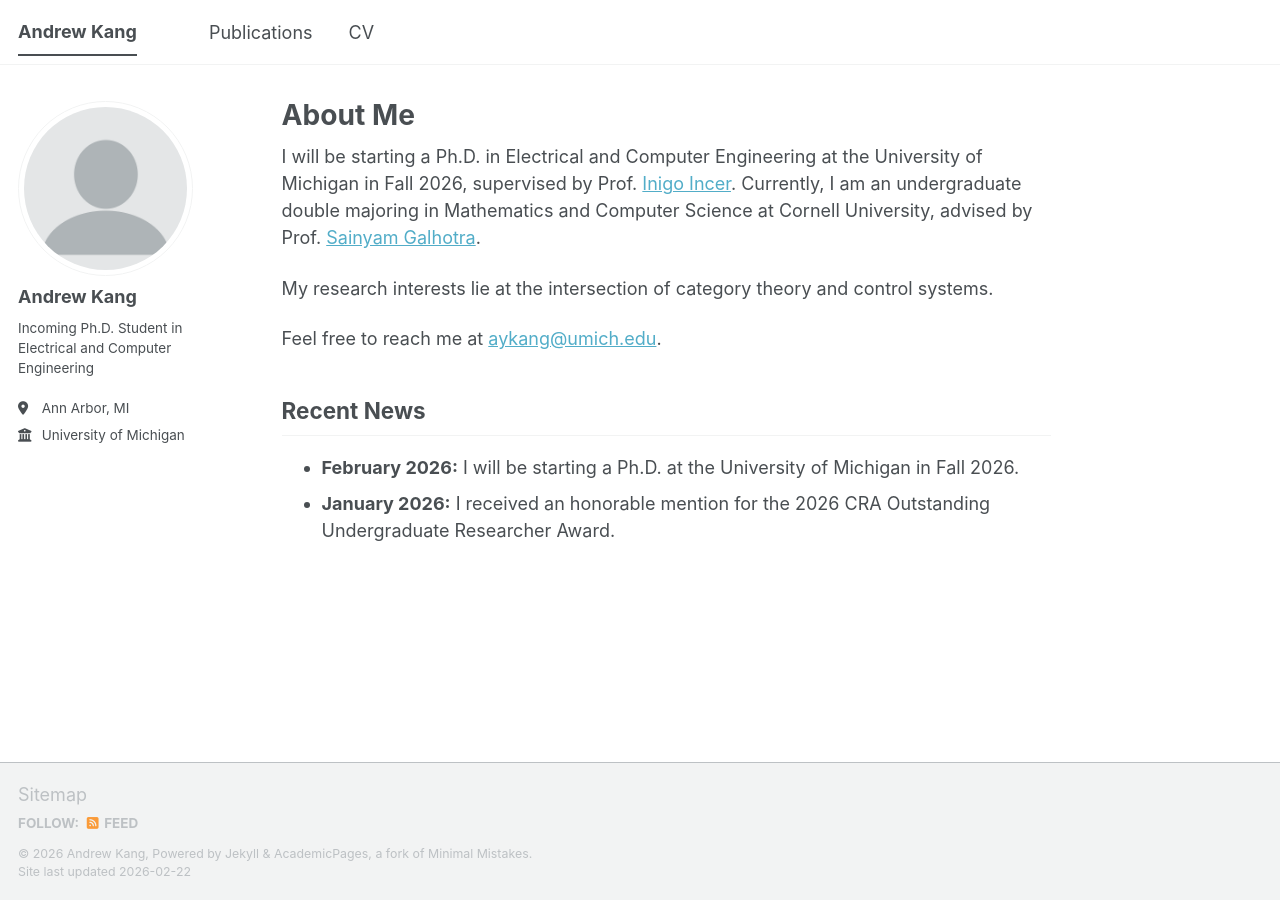
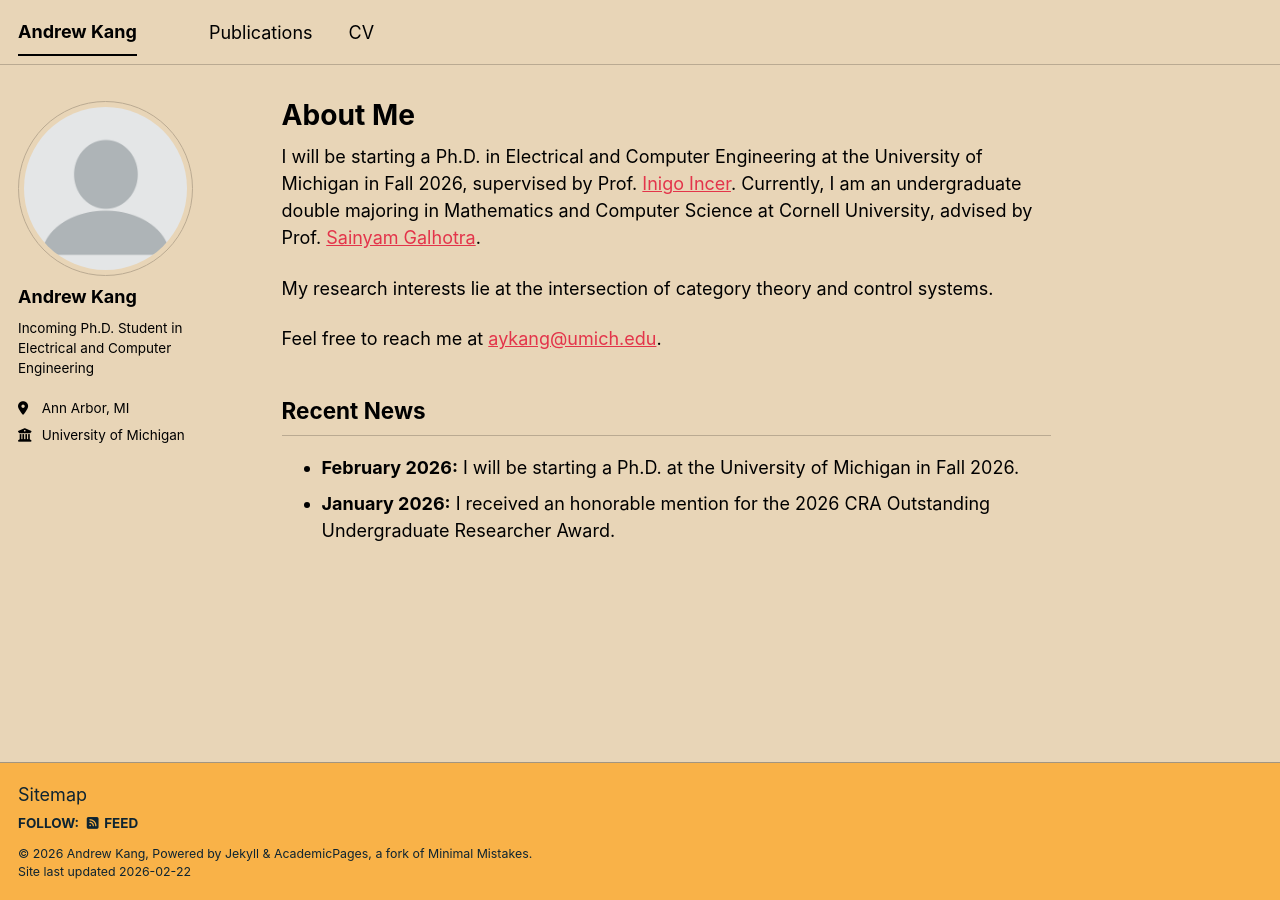
Before and after one commit to andrew-kang/andrew-kang.github.io, a Jekyll site: the page built from _pages/about.md, in a window 1280 px wide. Built offline with Jekyll 4.4.1, drawn with Linux system fonts in a browser that asks for light colours; a script bundle is joined from its source files by our own code; library files that are not in the unit come from our copies.

```diff
--- a/_config.yml
+++ b/_config.yml
@@ -8,7 +8,7 @@
 
 # Basic Site Settings
 locale                   : "en-US"
-site_theme               : "default" # The available themes options are "default", "air", "sunrise", "mint", "dirt" and "contrast"
+site_theme               : "sunrise" # The available themes options are "default", "air", "sunrise", "mint", "dirt" and "contrast"
 title                    : "Andrew Kang"
 title_separator          : "-"
 name                     : &name "Andrew Kang"
@@ -107,7 +107,7 @@
   facebook:
     appid                :
     num_posts            : # 5 (default)
-    colorscheme          : # "light" (default), "dark"
+    colorscheme          : "light" # (default), "dark"
 staticman:
   allowedFields          : ['name', 'email', 'url', 'message']
   branch                 : "gh-pages" # "master", "gh-pages"
```
